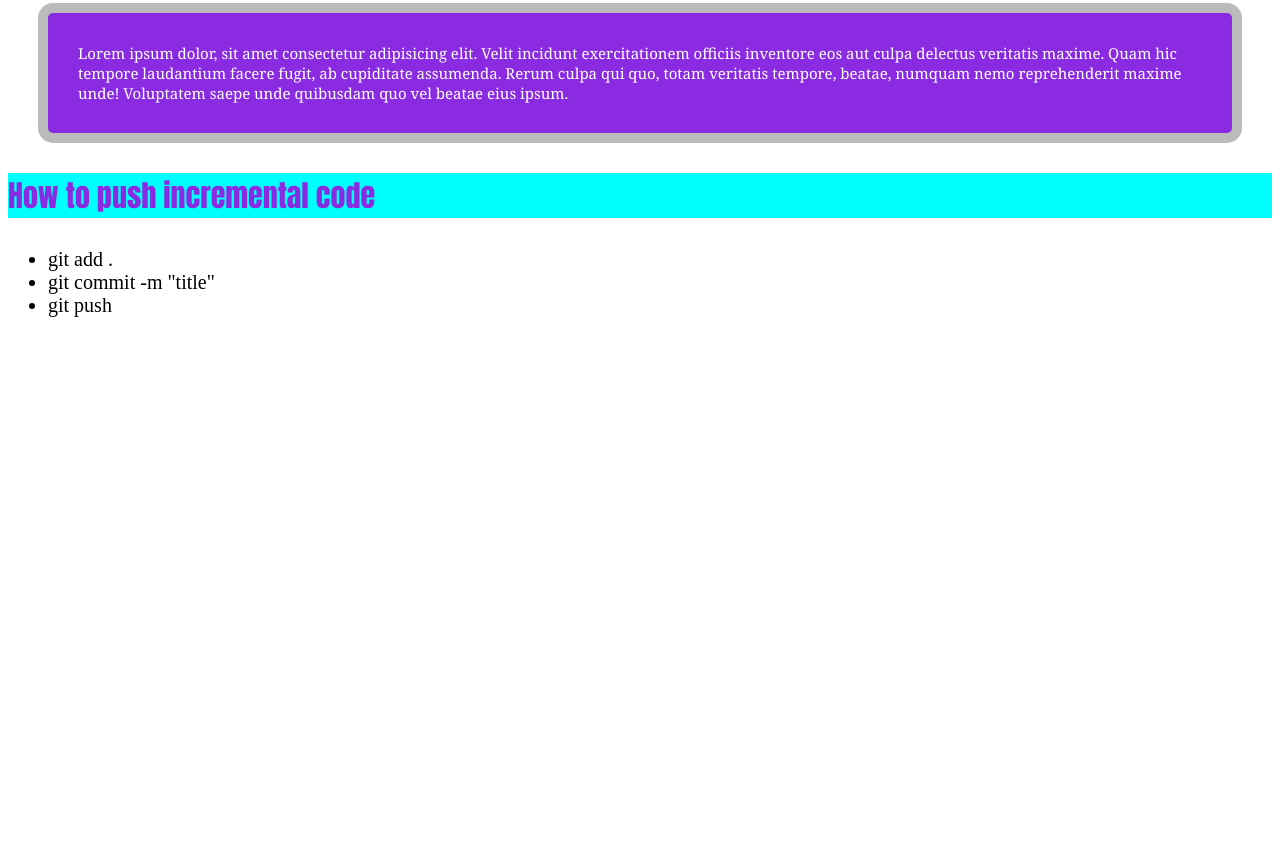
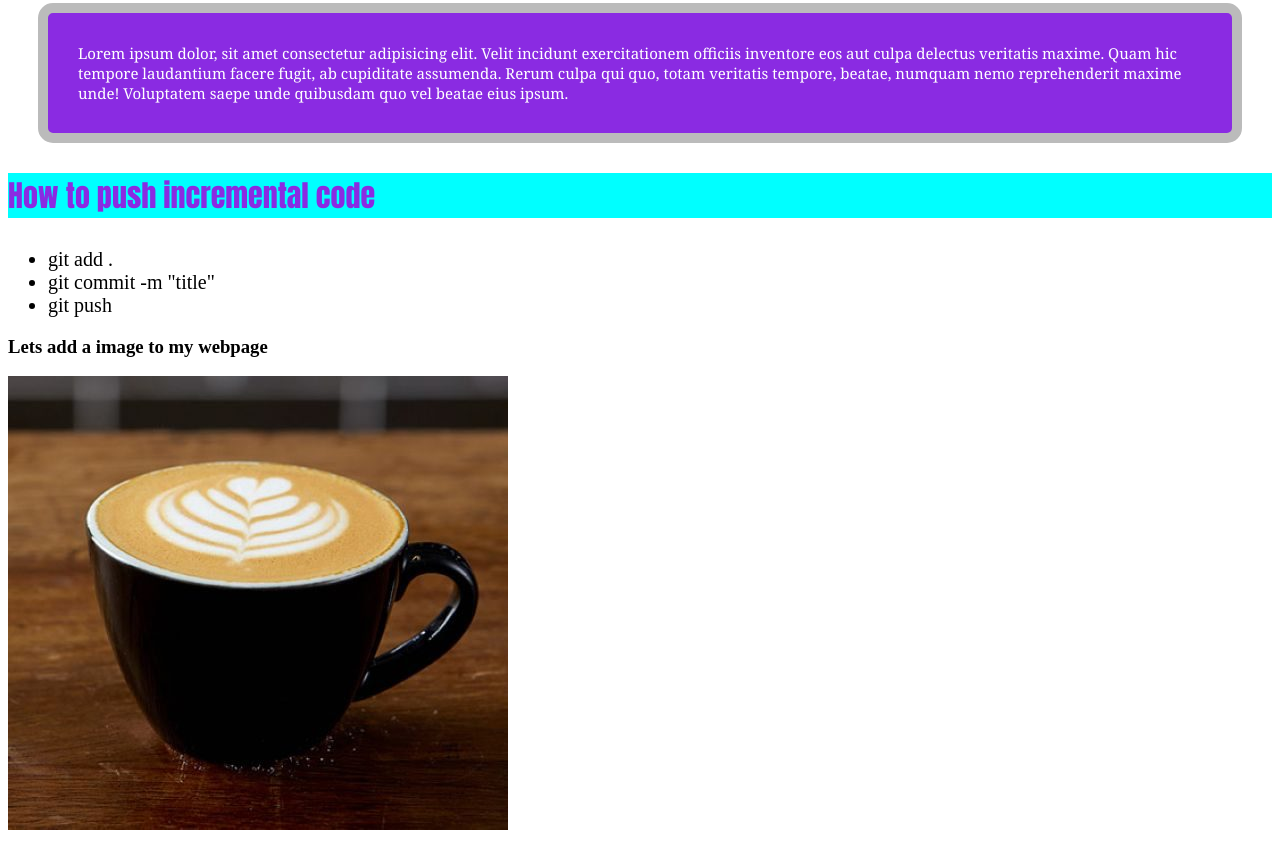
Before and after one commit to hosseinoffical/my-simple-web, a plain HTML site: page index.html in a window 1280 px wide. Shown: the part 580-1422 px from the top of the page. Before the commit the page ends 913 px from the top, so only its background shows below. Drawn offline with Linux system fonts and the light colour scheme.

Commit message:
third change

```diff
--- a/index.html
+++ b/index.html
@@ -48,5 +48,9 @@
         <li>git push</li>
       </ul>
     </div>
+    <div>
+      <h3>Lets add a image to my webpage</h3>
+      <img src="flat-white.jpg" alt="" />
+    </div>
   </body>
 </html>
```
Also changed, not shown: flat-white.jpg (added).
